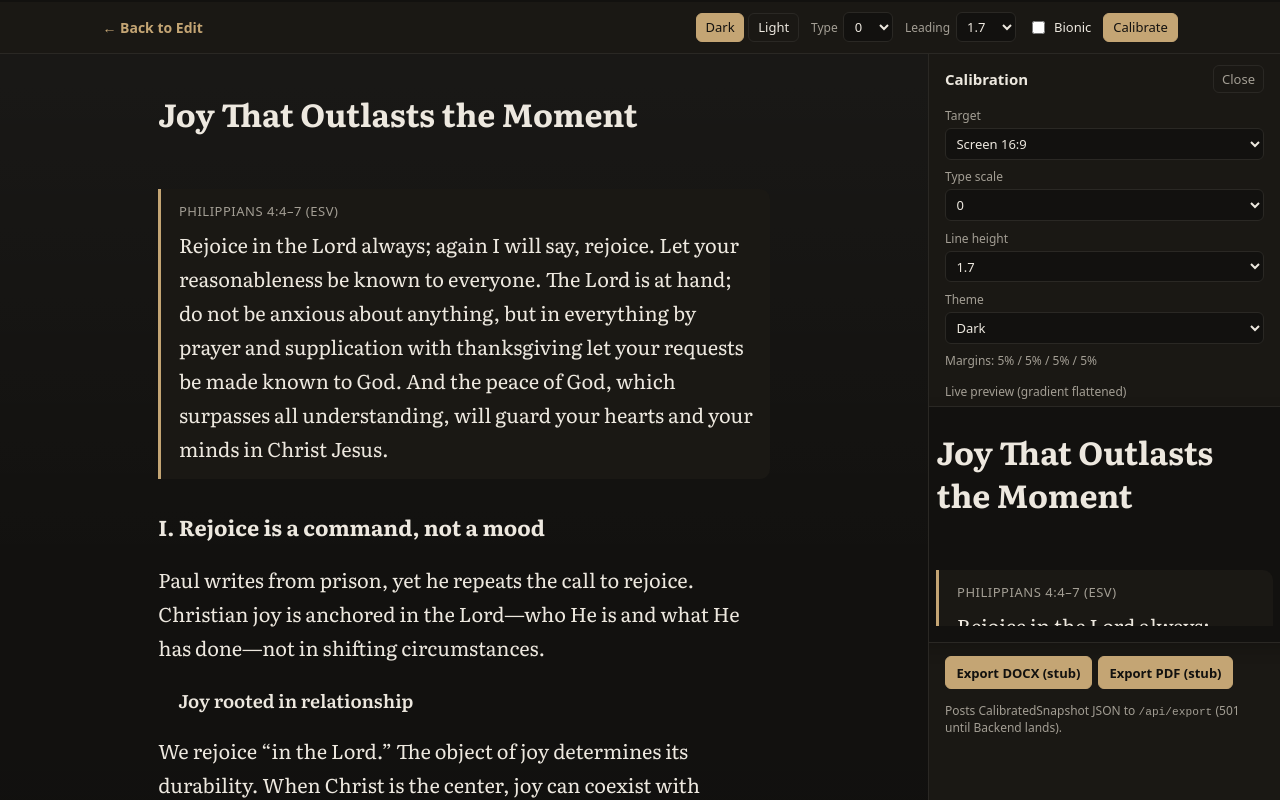
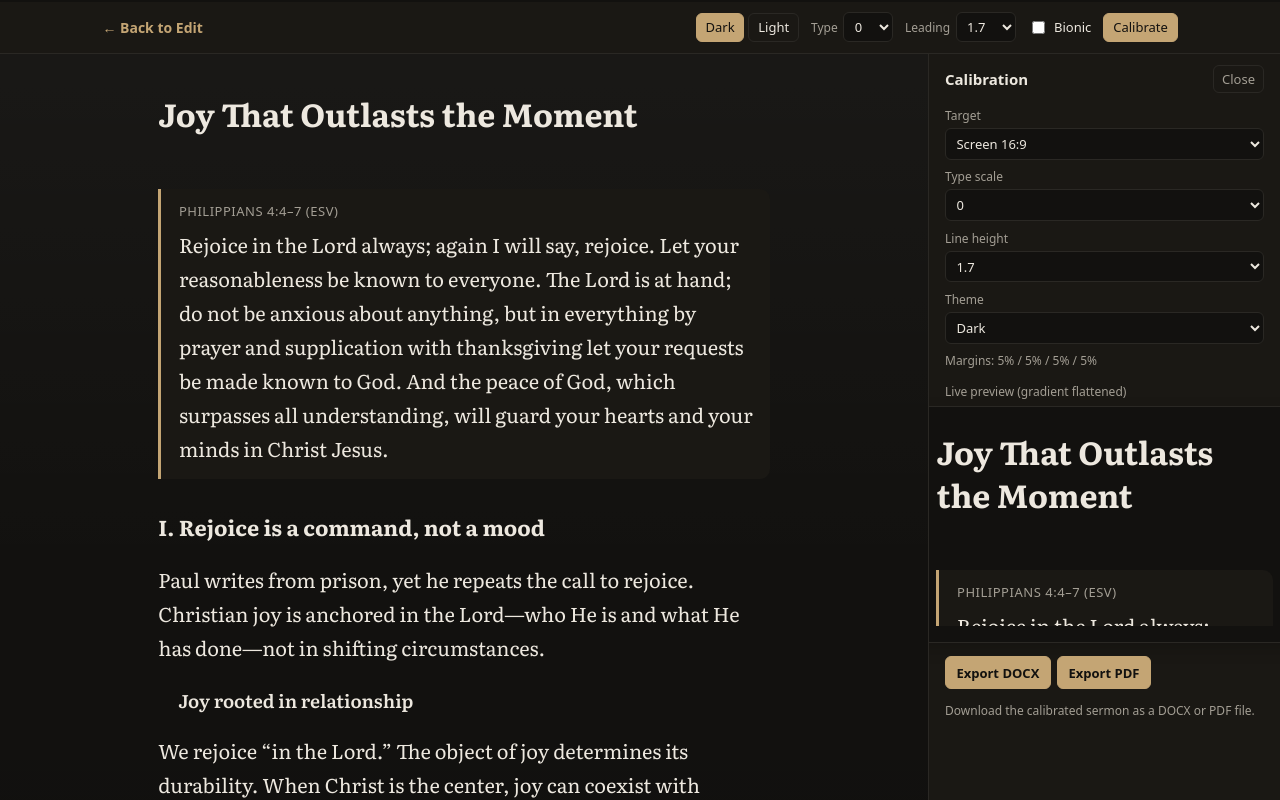
Before and after one commit to mevingorayah/sermon-editor-presenter, a Next.js app: page /preach in a window 1280 px wide. Both pictures are taken after a click on the button "Calibrate". Shown: the top 800 px of the page. Built offline with nearby package versions, Linux system fonts and the light colour scheme.

Commit message:
Update export UI copy for live downloads

```diff
--- a/src/components/reading/CalibrationPanel.tsx
+++ b/src/components/reading/CalibrationPanel.tsx
@@ -81,9 +81,8 @@ export function CalibrationPanel(props: CalibrationPanelProps) {
   );
 
   async function postExport(format: "docx" | "pdf") {
-    setExportStatus(`Posting calibrated ${format.toUpperCase()} snapshot…`);
+    setExportStatus(`Downloading ${format.toUpperCase()}…`);
     const payload = { ...snapshot, format };
-    console.log("[export stub] CalibratedSnapshot", payload);
     try {
       const res = await fetch("/api/export", {
         method: "POST",
@@ -249,14 +248,14 @@ export function CalibrationPanel(props: CalibrationPanelProps) {
           className={styles.exportBtn}
           onClick={() => postExport("docx")}
         >
-          Export DOCX (stub)
+          Export DOCX
         </button>
         <button
           type="button"
           className={styles.exportBtn}
           onClick={() => postExport("pdf")}
         >
-          Export PDF (stub)
+          Export PDF
         </button>
       </div>
       {exportStatus ? (
@@ -265,8 +264,7 @@ export function CalibrationPanel(props: CalibrationPanelProps) {
         </p>
       ) : (
         <p className={styles.hint}>
-          Posts CalibratedSnapshot JSON to <code>/api/export</code> (501 until
-          Backend lands).
+          Download the calibrated sermon as a DOCX or PDF file.
         </p>
       )}
     </aside>
--- a/src/lib/sermon/export/parseRequest.ts
+++ b/src/lib/sermon/export/parseRequest.ts
@@ -9,7 +9,7 @@ export interface ParsedExportRequest {
 
 /**
  * Normalize Frontend POST bodies into snapshot + format.
- * Default format is docx (CalibrationPanel does not yet send format).
+ * Default format is docx when the request does not specify one.
  * Query `?format=pdf|docx` wins over body.format when provided.
  */
 export function parseExportRequest(
```
